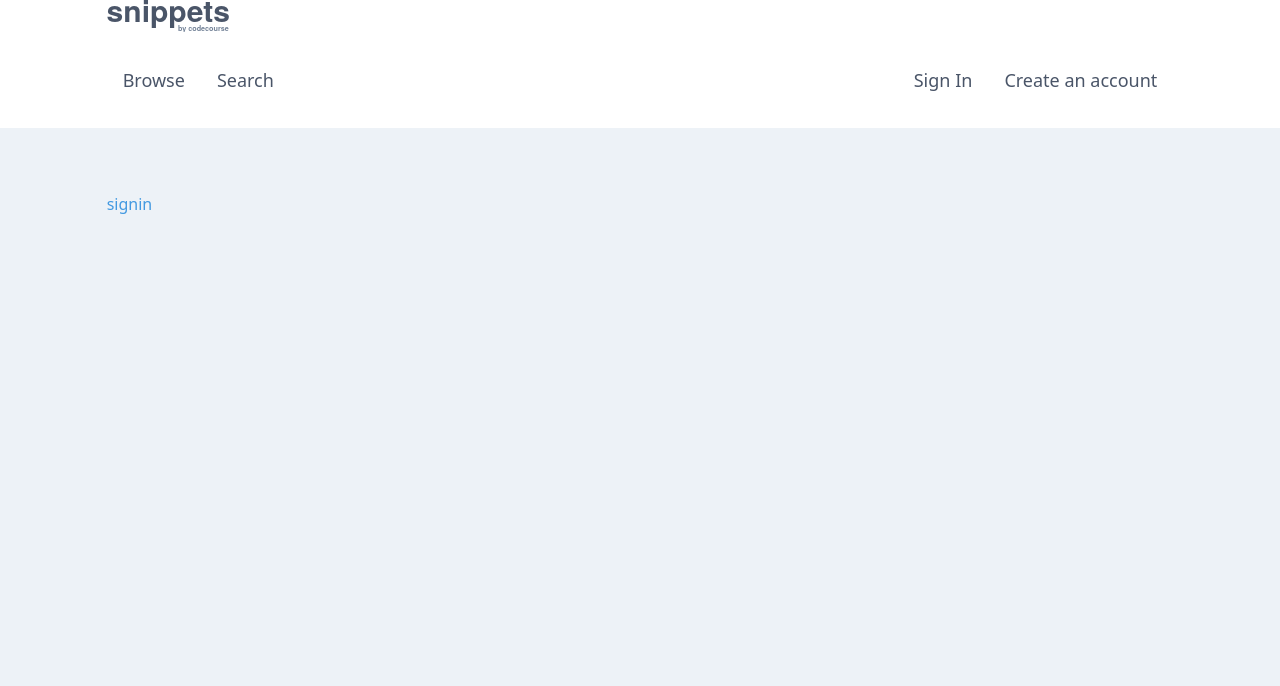
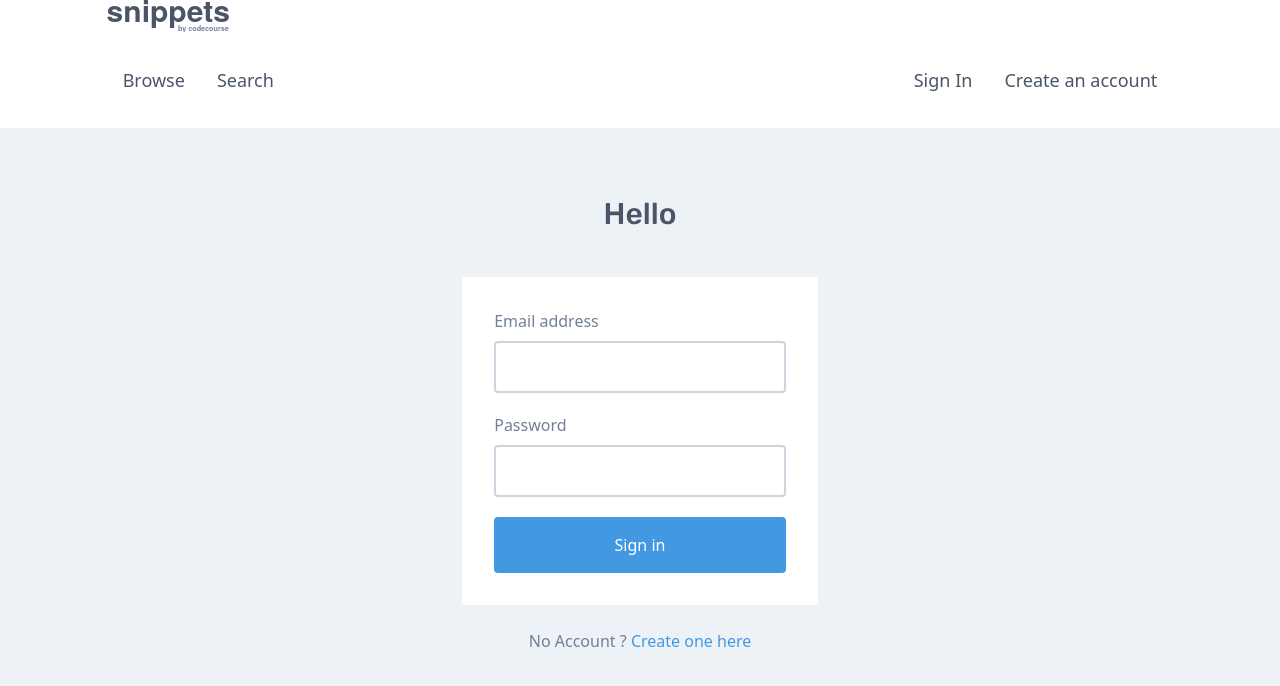
Before and after one commit to spike04/Snippet-Creator-Nuxt-Laravel, a Nuxt app in the folder client/: page /auth/signin in a window 1280 px wide. Shown: the top 686 px of the page. Built offline with nearby package versions, Linux system fonts and the light colour scheme; no server answers.

Commit message:
- Created Sign In Form - Added model binding to fields

```diff
--- a/client/pages/auth/signin.vue
+++ b/client/pages/auth/signin.vue
@@ -1,18 +1,76 @@
 <template>
   <div class="container mt-16">
-    <a href="" @click.prevent="submit">signin</a>
+    <div class="flex flex-col items-center">
+      <h1 class="mb-10 text-3xl font-medium text-gray-700">Hello</h1>
+
+      <form
+        action="#"
+        class="w-full p-8 mb-6 bg-white rounded md:w-6/12 lg:w-4/12"
+        @submit.prevent="submit"
+      >
+        <div class="mb-5">
+          <label for="email" class="block mb-2 font-medium text-gray-600">
+            Email address
+          </label>
+          <input
+            type="text"
+            name="email"
+            id="email"
+            class="block w-full p-3 border-2 border-gray-400 rounded"
+            v-model="form.email"
+          />
+          <!-- <div class="mt-1 mb-4 text-sm text-red-500">
+            Message
+          </div> -->
+        </div>
+
+        <div class="mb-5">
+          <label for="password" class="block mb-2 font-medium text-gray-600">
+            Password
+          </label>
+          <input
+            type="password"
+            name="password"
+            id="password"
+            class="block w-full p-3 border-2 border-gray-400 rounded"
+            v-model="form.password"
+          />
+        </div>
+
+        <div>
+          <button
+            type="submit"
+            class="block w-full p-4 font-medium text-center text-white bg-blue-500 rounded"
+          >
+            Sign in
+          </button>
+        </div>
+      </form>
+
+      <div class="text-center text-gray-600">
+        No Account ?
+        <nuxt-link :to="{ name: 'index' }">
+          Create one here
+        </nuxt-link>
+      </div>
+    </div>
   </div>
 </template>
 
 <script>
 export default {
+  data() {
+    return {
+      form: {
+        email: '',
+        password: ''
+      }
+    }
+  },
   methods: {
     async submit() {
       await this.$auth.loginWith('local', {
-        data: {
-          email: 'john@email.com',
-          password: 'password'
-        }
+        data: this.form
       })
     }
   }
```
